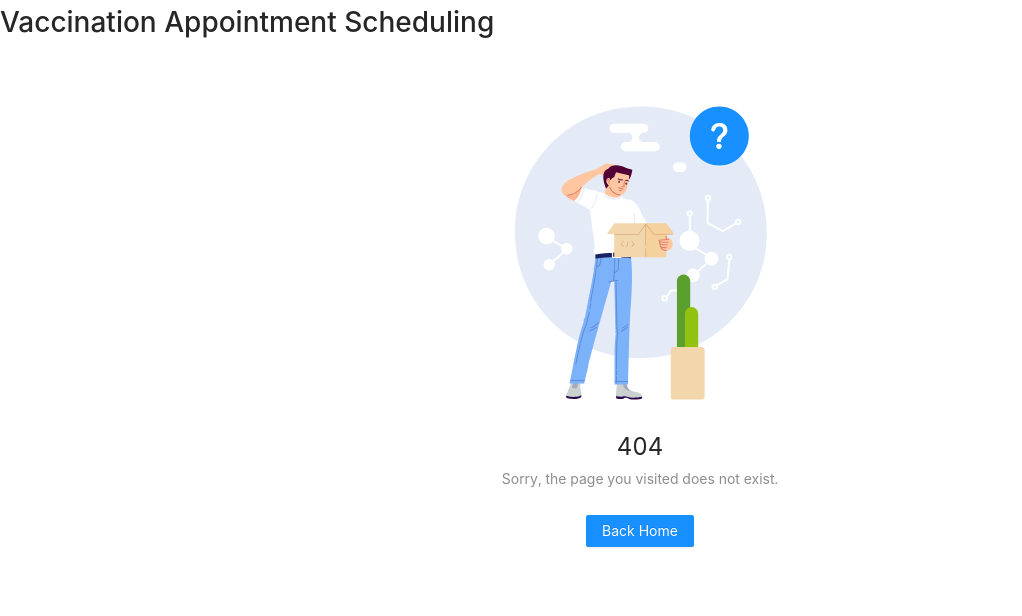
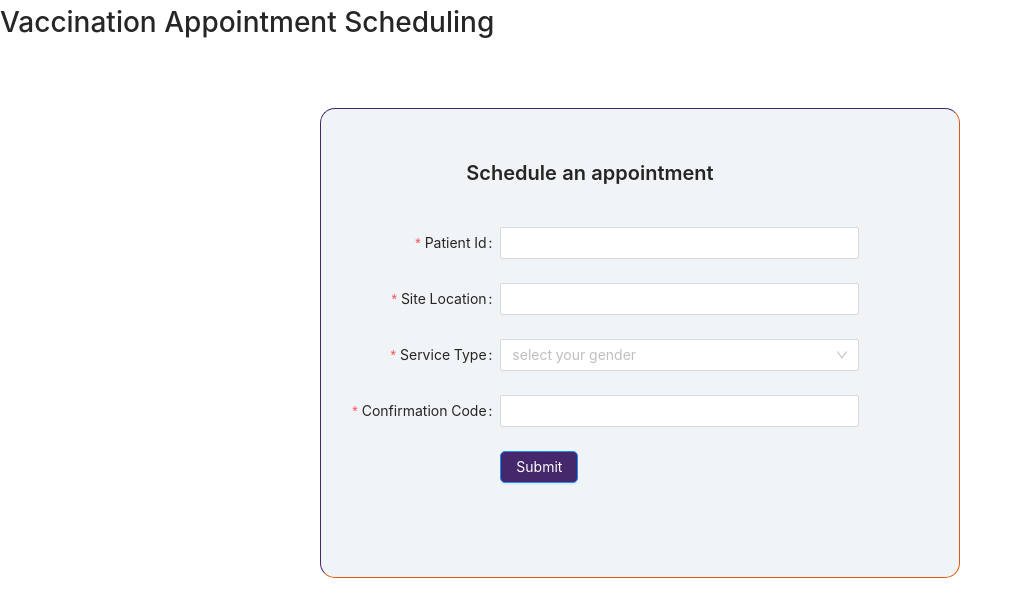
Before and after one commit to beingbiplov/VAS-App, a React (Create React App) app: page /schedule-appointment in a window 1280 px wide. Before the commit this address had no page. Shown: the top 616 px of the page, without its empty margins (0-1022 px from the left). Built offline with nearby package versions, Linux system fonts and the light colour scheme; the HTML template or start-up script is replaced by a standard one.

Commit message:
design appintment form

```diff
--- /dev/null
+++ b/src/components/pages/appointmentManagement/AppointmentScheduleForm.tsx
@@ -0,0 +1,75 @@
+import { Button, Checkbox, Form, Input, Select, Typography } from 'antd';
+import React from 'react';
+
+const { Option } = Select;
+const { Title } = Typography;
+
+const AppointmentScheduleForm: React.FC = () => {
+  const onFinish = (values: any) => {
+    console.log('Success:', values);
+  };
+
+  const onFinishFailed = (errorInfo: any) => {
+    console.log('Failed:', errorInfo);
+  };
+
+  return (
+    <div className='container formContainer'>
+      <Title className='formContainerHeading' level={4}>Schedule an appointment</Title>
+      <Form
+        name="basic"
+        labelCol={{ span: 8 }}
+        wrapperCol={{ span: 16 }}
+        initialValues={{ remember: true }}
+        onFinish={onFinish}
+        onFinishFailed={onFinishFailed}
+        autoComplete="off"
+      >
+        <Form.Item
+          label="Patient Id"
+          name="patientId"
+          rules={[{ required: true, message: 'Please input your patient id!' }]}
+        >
+          <Input />
+        </Form.Item>
+
+        <Form.Item
+          label="Site Location"
+          name="siteLocation"
+          rules={[{ required: true, message: 'Please input your preferred location!' }]}
+        >
+          <Input />
+        </Form.Item>
+
+        <Form.Item
+        name="serviceType"
+        label="Service Type"
+        rules={[{ required: true, message: 'Please select gender!' }]}
+      >
+        <Select placeholder="select your gender">
+          <Option value="Verocel">Verocel</Option>
+          <Option value="Pfizer">Pfizer</Option>
+          <Option value="AstraZeneca">AstraZeneca</Option>
+          <Option value="Johnson&Johnson">Johnson & Johnson</Option>
+        </Select>
+      </Form.Item>
+
+        <Form.Item
+          label="Confirmation Code"
+          name="confirmationCode"
+          rules={[{ required: true, message: 'Please input your confirmation code!' }]}
+        >
+          <Input />
+        </Form.Item>
+
+        <Form.Item wrapperCol={{ offset: 8, span: 16 }}>
+          <Button className='primaryBtn' type="primary" htmlType="submit">
+            Submit
+          </Button>
+        </Form.Item>
+      </Form>
+    </div>
+  );
+};
+
+export default AppointmentScheduleForm;
--- a/src/routes/AppRoutes.tsx
+++ b/src/routes/AppRoutes.tsx
@@ -5,6 +5,7 @@ import BaseLayout from '../components/BaseLayout'
 import ClientRegisterForm from '../components/pages/ClientRegisterForm'
 import ClientRegistrationConfirm from '../components/pages/ClientRegistrationConfirm'
 import PatientList from "../components/pages/patientManagement/PatientList";
+import AppointmentScheduleForm from "../components/pages/appointmentManagement/AppointmentScheduleForm";
 import PageNotFound from '../components/errorResponse/PageNotFound'
 
 function AppRoutes(){
@@ -17,6 +18,7 @@ function AppRoutes(){
             <Route path='register' element={<ClientRegisterForm />} />
             <Route path='confirm-registration' element={< ClientRegistrationConfirm />} />
             <Route path='patient-list' element={< PatientList />} />
+            <Route path='schedule-appointment' element={< AppointmentScheduleForm />} />
             <Route path="*" element={<PageNotFound />} />
           </Route>
         </Routes>
```
